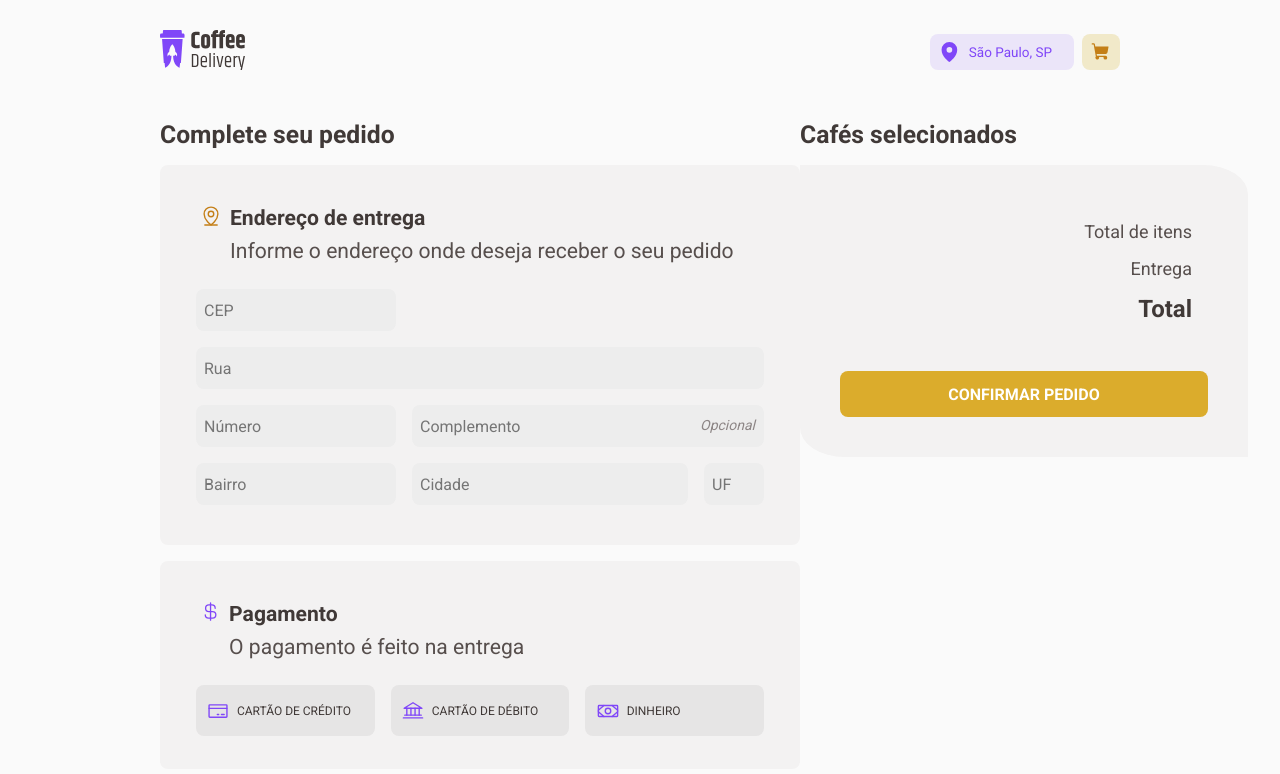
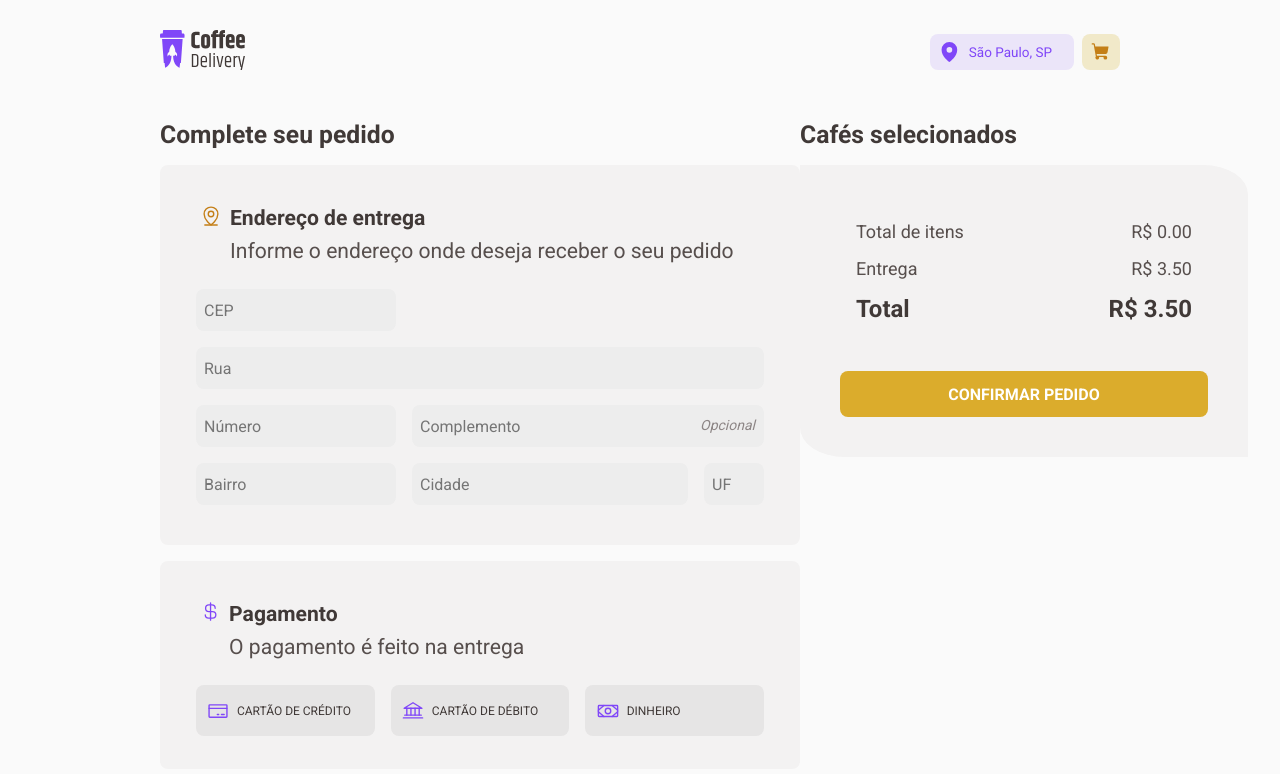
Before and after one commit to chelfonseca/coffee-delivery, a React (Vite) app: page /checkout in a window 1280 px wide. Shown: the top 774 px of the page. Built offline with nearby package versions, Linux system fonts and the light colour scheme.

Commit message:
Adjusted item interface

```diff
--- a/src/components/Action/index.tsx
+++ b/src/components/Action/index.tsx
@@ -10,7 +10,7 @@ interface CounterProps {
 }
 
 export function Action({ id, actionType }: CounterProps) {
-  const { cart, addToCart, removeFromCart } = useContext(OrderContext)
+  const { cart, updateCart, removeFromCart } = useContext(OrderContext)
   const [quantity, setQuantity] = useState(0)
   const item = cart.find((item) => item.id === id)
 
@@ -36,7 +36,7 @@ export function Action({ id, actionType }: CounterProps) {
           onClick={() =>
             actionType === 'buy'
               ? handleSetQuantity('sub')
-              : addToCart(id, item ? item.quantity - 1 : 0)
+              : updateCart(id, item ? item.quantity - 1 : 0)
           }
         >
           <Minus size={13} />
@@ -46,14 +46,14 @@ export function Action({ id, actionType }: CounterProps) {
           onClick={() =>
             actionType === 'buy'
               ? handleSetQuantity('add')
-              : addToCart(id, item ? item.quantity + 1 : 0)
+              : updateCart(id, item ? item.quantity + 1 : 0)
           }
         >
           <Plus size={13} />
         </div>
       </Counter>
       {actionType === 'buy' && (
-        <Add onClick={() => addToCart(id, quantity)}>
+        <Add onClick={() => updateCart(id, quantity)}>
           <ShoppingCart size={22} weight="fill" />
         </Add>
       )}
--- a/src/contexts/OrderContext.tsx
+++ b/src/contexts/OrderContext.tsx
@@ -10,8 +10,7 @@ export interface Coffee {
   tags: string[]
   price: 9.9
 }
-export interface Item {
-  id: string
+export interface Item extends Coffee {
   quantity: number
 }
 
@@ -33,18 +32,13 @@ export interface Order {
 
 export interface OrderContextType {
   coffees: Coffee[]
-  // temporaryCart: Item[]
   cart: Item[]
   order?: Order
   adress?: AdressInfo
   payment?: string
   total?: number
-  addToCart: (id: string, quantity: number) => void
+  updateCart: (idProduct: string, quantity: number) => void
   removeFromCart: (id: string) => void
-  // addNewOrder: (id: string) => void
-  // removeOrder: (id: string) => void
-  // handleUpdateCart: () => void
-  // removeAllOrder: (id: string) => void
   // totalOrder: number
   // deliveryFee: number
 }
@@ -62,9 +56,9 @@ export function OrderContextProvider({ children }: OrderContextProviderProps) {
   // const [adress, setAdress] = useState<AdressInfo>({} as AdressInfo)
   // const [payment, setPayment] = useState<string>('')
   // const [totalOrder, setTotal] = useState<number>(0)
-  // const [deliveryFee, SetDeliveryFee] = useState<number>(3.5)
+  // const [deliveryFee, setDeliveryFee] = useState<number>(3.5)
 
-  function addToCart(idProduct: string, quantity: number) {
+  function updateCart(idProduct: string, quantity: number) {
     const items = cart.map((item) => {
       if (item.id === idProduct) {
         return {
@@ -82,113 +76,41 @@ export function OrderContextProvider({ children }: OrderContextProviderProps) {
     if (hasItem) {
       setCart(() => [...items])
     } else {
-      const newItem: Item = { id: idProduct, quantity }
-      setCart(() => [...items, newItem])
+      const itemCoffee = coffees.find((coffee) => coffee.id === idProduct)
+      if (itemCoffee) {
+        const newItem: Item = { ...itemCoffee, quantity }
+        setCart(() => [...items, newItem])
+      }
     }
   }
 
-  // function addNewOrder(idProduct: string) {
-  //   const items = temporaryCart.map((item) => {
-  //     if (item.id === idProduct) {
-  //       return {
-  //         ...item,
-  //         quantity: item.quantity + 1,
-  //       }
-  //     } else {
-  //       return {
-  //         ...item,
-  //       }
-  //     }
-  //   })
-  //   const hasItem = items.find((item) => item.id === idProduct)
-
-  //   if (hasItem) {
-  //     setTemporaryCart(() => [...items])
-  //   } else {
-  //     const newItem: Item = { id: idProduct, quantity: 1 }
-  //     setTemporaryCart(() => [...items, newItem])
-  //   }
-  // }
-
-  // function removeOrder(idProduct: string) {
-  //   const items = temporaryCart.map((item) => {
-  //     if (item.id === idProduct && item.quantity >= 1) {
-  //       return {
-  //         ...item,
-  //         quantity: item.quantity - 1,
-  //       }
-  //     } else {
-  //       return {
-  //         ...item,
-  //       }
-  //     }
-  //   })
-  //   const hasItem = items.find((item) => item.id === idProduct)
-
-  //   if (hasItem && hasItem.quantity !== 0) {
-  //     setTemporaryCart(() => [...items])
-  //   } else {
-  //     removeAllOrder(idProduct)
-  //     // const itemsUpdated = temporaryCart.filter((item) => item.id !== idProduct)
-  //     // setTemporaryCart([...itemsUpdated])
-  //   }
-
-  // const item = temporaryCart.find((item) => item.id === idProduct)
-  // if (item && item.quantity >= 1) {
-  //   const itemUpdated = {
-  //     id: idProduct,
-  //     quantity: item.quantity - 1,
-  //   }
-  //   const itemsWithoutItem = temporaryCart.filter(
-  //     (item) => item.id !== idProduct,
-  //   )
-  //   setTemporaryCart((items) => [...itemsWithoutItem, itemUpdated])
-  // }
-  // }
-
-  // function handleUpdateCart() {
-  //   // const itemsSorted = temporaryCart.sort(
-  //   //   (a, b) => Number(a.id) - Number(b.id),
-  //   // )
-  //   setCart(() => [...temporaryCart])
-  // }
-
-  // function removeAllOrder(idProduct: string) {
-  //   const itemsUpdated = temporaryCart.filter((item) => item.id !== idProduct)
-  //   setTemporaryCart(() => [...itemsUpdated])
-  //   handleUpdateCart()
-  //   // const item = temporaryCart.find((item) => item.id === idProduct)
-
-  //   // if (item) {
-  //   //   const itemsWithoutItem = temporaryCart.filter(
-  //   //     (item) => item.id !== idProduct,
-  //   //   )
-  //   //   setTemporaryCart(() => [...itemsWithoutItem])
-  //   // }
-  // }
   function removeFromCart(idProduct: string) {
     const itemsUpdated = cart.filter((item) => item.id !== idProduct)
     setCart(() => [...itemsUpdated])
   }
 
   // useEffect(() => {
-  //   SetDeliveryFee(3.5)
+  //   setDeliveryFee(3.5)
   //   const cartAllInfo = cart.map((item) =>
   //     coffees.find((coffee) => coffee.id === item.id),
   //   )
   //   if (cartAllInfo) {
-  //     const totalOrder = cartAllInfo.reduce((acc, item) => acc + item.price, 0)
-  //     setTotal((total) => totalOrder)
+  //     const totalOrder = cartAllInfo.reduce(
+  //       (acc, item) => acc + (item ? item.price : 0),
+  //       0,
+  //     )
+  //     setTotal(totalOrder)
   //   }
-  // }, [cart])
+  // }, [cart, setCart])
 
   return (
     <OrderContext.Provider
       value={{
         coffees,
         cart,
-        addToCart,
+        updateCart,
         removeFromCart,
+
         // order,
         // adress,
         // payment,
--- a/src/pages/Checkout/Components/Selected/Components/CoffeeCardSelected/index.tsx
+++ b/src/pages/Checkout/Components/Selected/Components/CoffeeCardSelected/index.tsx
@@ -6,19 +6,9 @@ import { OrderContext } from '../../../../../../contexts/OrderContext'
 
 interface CoffeeCardSelectedProps {
   id: string
-  // name?: string
-  // coffeeImage?: string
-  // price?: number
-  // itemQuantity: number
 }
 
-export function CoffeeCardSelected({
-  id,
-}: // name,
-// coffeeImage,
-// price,
-// itemQuantity,
-CoffeeCardSelectedProps) {
+export function CoffeeCardSelected({ id }: CoffeeCardSelectedProps) {
   const { coffees } = useContext(OrderContext)
 
   const coffee = coffees.find((coffee) => coffee.id === id)
--- a/src/pages/Checkout/Components/Selected/index.tsx
+++ b/src/pages/Checkout/Components/Selected/index.tsx
@@ -5,61 +5,69 @@ import {
   SelectedContainerMain,
 } from './styles'
 
-import { useContext } from 'react'
+import { useContext, useEffect } from 'react'
 import { OrderContext } from '../../../../contexts/OrderContext'
 
 export function Selected() {
   const { cart } = useContext(OrderContext)
+  console.log('renderixou')
+
+  const totalOrder = cart.reduce(
+    (acc, item) => acc + (item ? item.price : 0),
+    0,
+  )
+
+  const deliveryFee = 3.5
+  // useEffect(() => {
+  //   if (cartAllInfo) {
+  //     const total = cartAllInfo.reduce(
+  //       (acc, item) => acc + (item ? item.price : 0),
+  //       0,
+  //     )
+  //   }
+  //   setTotalOrder((state) => state + 1)
+  // }, [cartAllInfo])
+
+  // useEffect(() => {
+  //   const cartAllInfo = cart.map((item) =>
+  //     coffees.find((coffee) => coffee.id === item.id),
+  //   )
+  //   if (cartAllInfo) {
+  //     const total = cartAllInfo.reduce(
+  //       (acc, item) => acc + (item ? item.price : 0),
+  //       0,
+  //     )
+  //   }
+  //   setTotalOrder(total)
+  // }, [cart, coffees])
 
   return (
     <SelectedContainer>
       <h3>Cafés selecionados</h3>
       <SelectedContainerMain>
         {cart.map((item) => {
-          // const coffee = coffees.find((coffee) => coffee.id === item.id)
-
-          // const isAble = !!coffee
-
           return (
             <div key={item.id}>
-              <CoffeeCardSelected
-                id={item.id}
-                // name={coffee?.name}
-                // coffeeImage={coffee?.coffeeImage}
-                // price={coffee?.price}
-                // itemQuantity={item.quantity}
-              ></CoffeeCardSelected>
+              <CoffeeCardSelected id={item.id}></CoffeeCardSelected>
               <hr />
             </div>
-
-            // isAble && (
-            //   <div key={item.id}>
-            //     <CoffeeCardSelected
-            //       id={item.id}
-            //       name={coffee.name}
-            //       coffeeImage={coffee.coffeeImage}
-            //       price={coffee.price}
-            //       itemQuantity={item.quantity}
-            //     ></CoffeeCardSelected>
-            //     <hr />
-            //   </div>
           )
         })}
         <table>
           <tbody>
             <tr>
               <td>Total de itens</td>
-              {/* <td>R$ {totalOrder.toFixed(2)}</td> */}
+              <td>R$ {totalOrder.toFixed(2)}</td>
             </tr>
             <tr>
               <td>Entrega</td>
-              {/* <td>R$ {deliveryFee.toFixed(2)}</td> */}
+              <td>R$ {deliveryFee.toFixed(2)}</td>
             </tr>
           </tbody>
           <tfoot>
             <tr>
               <th>Total</th>
-              {/* <th>R$ {(totalOrder + deliveryFee).toFixed(2)}</th> */}
+              <th>R$ {(totalOrder + deliveryFee).toFixed(2)}</th>
             </tr>
           </tfoot>
         </table>
```
